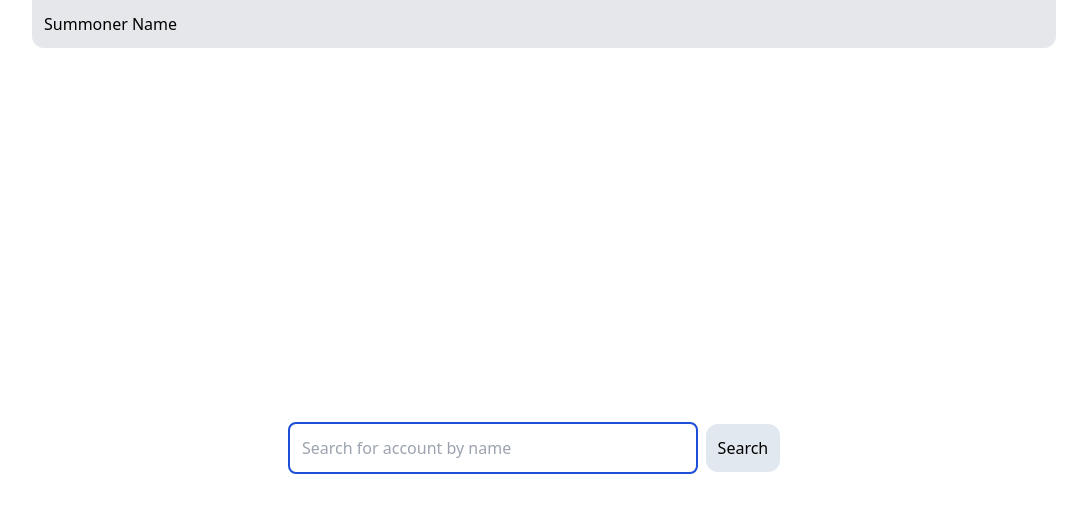
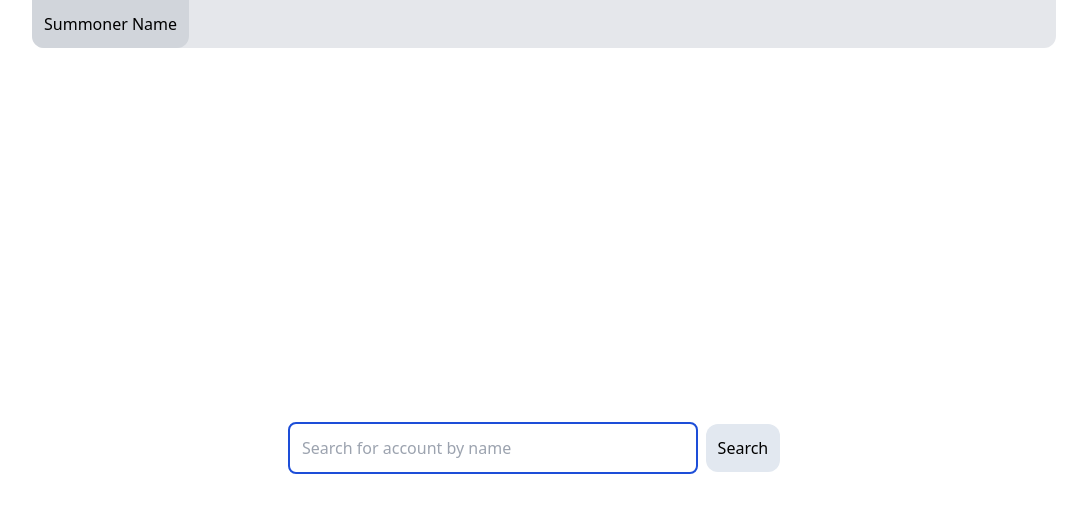
Before and after one commit to rjoohappeh/lol-api-front-end, a React (Create React App) app: page / in a window 1280 px wide. Shown: the top 512 px of the page, without its empty margins (96-1183 px from the left). Built offline with nearby package versions, Linux system fonts and the light colour scheme.

Commit message:
Updated navbar to have reusable classList variable and different background for navlinks when the navlink is active

```diff
--- a/src/components/Navbar.tsx
+++ b/src/components/Navbar.tsx
@@ -1,17 +1,19 @@
 import { NavLink } from "react-router-dom";
 
 export function Navbar() {
+    const linkClassList = 'transition p-3 hover:text-blue-700 hover:cursor-pointer hover:bg-gray-300 rounded-b-xl h-full inline-block';
     return (
         <nav className="navbar h-12 w-4/5 bg-gray-200 flex m-auto text-black rounded-b-xl">
             <div>
                 <ul>
-                    <NavLink to="/" className={({ isActive }) => {
-                            const classList = 'p-3 hover:text-blue-700 hover:cursor-pointer hover:bg-gray-300 rounded-b-xl h-full inline-block';
-                            return isActive ? `${classList}` : classList;
-                        }
-                    }>
-                        Summoner Name
-                    </NavLink>
+                    <li>
+                        <NavLink to="/" className={({ isActive }) => {
+                                return isActive ? `${linkClassList} bg-gray-300` : linkClassList;
+                            }
+                        }>
+                            Summoner Name
+                        </NavLink>
+                    </li>
                 </ul>
             </div>
         </nav>
```
